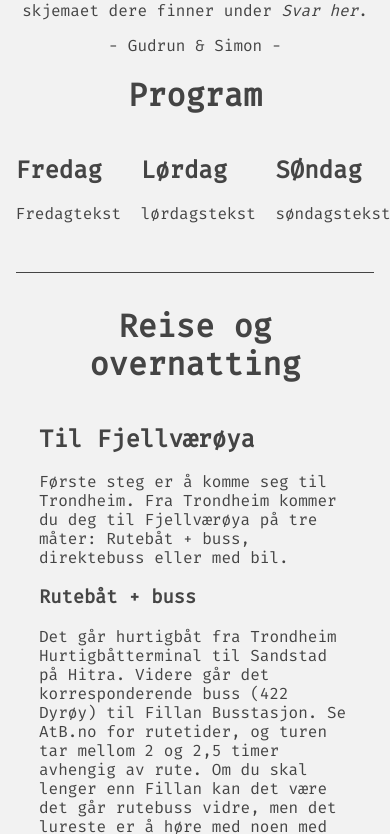
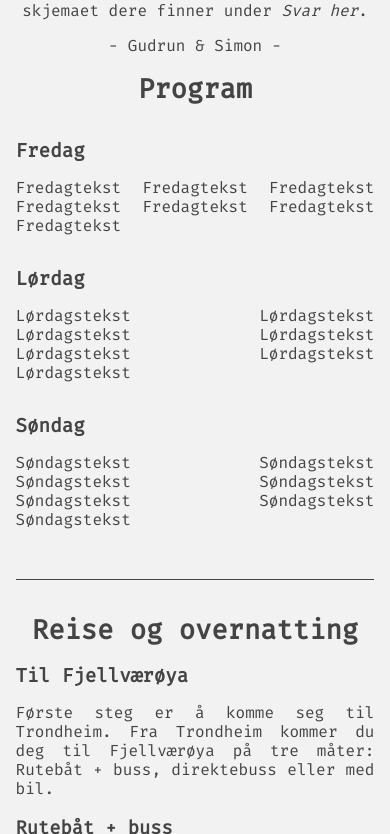
Before and after one commit to melhoos/gudrunogsimon, a React (Create React App) app: page / in a window 390 px wide. Shown: the part 910-1744 px from the top of the page. Built offline with nearby package versions, Linux system fonts and the light colour scheme.

Commit message:
Updated styles

```diff
--- a/package.json
+++ b/package.json
@@ -12,6 +12,7 @@
     "react": "^18.2.0",
     "react-dom": "^18.2.0",
     "react-scripts": "^2.1.3",
+    "typescript": "^4.8.3",
     "web-vitals": "^2.1.4"
   },
   "scripts": {
--- a/src/App.css
+++ b/src/App.css
@@ -10,6 +10,19 @@
   background-color: #f2f2f2;
   font-weight: lighter;
   color: #444;
+}
+
+p {
+  text-align: justify;
+  text-justify: inter-word;
+}
+
+h1 {
+  font-size: 1.7em;
+}
+
+h2 {
+  font-size: 1.2em;
 }
 
 main {
@@ -45,24 +58,34 @@ footer {
   margin-top: auto;
 }
 
-#Menu {
-  padding-bottom: 4vh;
-  margin-top: 4vh;
-  border-bottom: 1px solid #444;
+#Menu, #Program .bullets, #Information .bullets {
+  display: flex;
+  justify-content: space-between;
+}
+
+#Program .bullets > div, #Information .bullets > div {
+  width: 30%;
 }
 
 #Program, #Travel, #Information, #Reply, #Contact {
-  border-bottom: 1px solid #444;
   padding-bottom: 4vh;
   margin-bottom: 4vh;
 }
 
-#Menu, #Menu div {
-  display: flex;
-  justify-content: space-around;
+#Program h2, #Travel h2, #Travel h3 {
+  text-align: left;
 }
 
-#Menu div label {
+#Menu, #Program, #Travel, #Information, #Reply, #Contact {
+  border-bottom: 1px solid #444;
+}
+
+#Menu {
+  padding-bottom: 4vh;
+  margin-top: 4vh;
+}
+
+#Menu div, #Information .bullets h2 {
   display: flex;
   align-items: center;
 }
@@ -87,52 +110,10 @@ footer {
   margin-top: 31vh;
   background-color: hsla(330, 4%, 89%, 0.85);;
   width: 92vw;
-  padding: 1vh 0;
 }
 
-#Travel .travel, #Travel .accommodation {
-  display: flex;
-  justify-content: space-around;
-  min-width: 80vw;
-}
-
-#Travel .description {
-  max-width: 45vw;
-  text-align: left;
-}
-
-#Travel img {
-  max-width: 35vw;
-}
-
-#Information .bullets {
-  display: flex;
-  justify-content: space-around;
-  column-gap: 5vw;
-}
-
-#Information .bullets h2, #Information .bullets p {
-  text-align: left;
-}
-
-#Information .bullets h2 {
-  display: flex;
-  align-items: center;
-}
-
-#Program .bullets {
-  display: flex;
-  justify-content: space-around;
-  column-gap: 5vw;
-}
-
-#Program .bullets h2, #Information .bullets p {
-  text-align: left;
-}
-
-#Program .bullets h2 {
-  display: flex;
-  align-items: center;
+#Intro p {
+  text-align: center;
 }
 
 #Map {
@@ -147,24 +128,13 @@ footer {
   height: 400px;
 }
 
-@media only screen and (max-width: 600px) {
-
-  #Menu {
-    display: block;
-  }
-  #Menu div {
-    justify-content: center;
+@media only screen and (max-width: 750px) {
+  #Menu, #Program .bullets, #Information .bullets {
+    flex-direction: column;
+    align-items: center;
   }
 
-  #Information .bullets {
-    flex-flow: wrap;
-  }
-
-  #Travel img {
-    display: none;
-  }
-
-  #Travel .description {
-    max-width: 80vw;
+  #Program .bullets > div, #Information .bullets > div {
+    width: 100%;
   }
 }
--- a/src/App.js
+++ b/src/App.js
@@ -10,6 +10,7 @@ import Information from './Information';
 import Reply from './Reply';
 import Contact from './Contact';
 import Map from './Map';
+import Intro from './Intro';
 
 function App() {
   return (
@@ -18,6 +19,7 @@ function App() {
       <main>
         <Menu/>
         <HeadPicture/>
+        <Intro/>
         <Program/>
         <Travel/>
         <Information/>
--- a/src/Information.jsx
+++ b/src/Information.jsx
@@ -13,11 +13,10 @@ const Information = () => {
         Praktisk informasjon
       </h1>
       <div className="bullets">
-
         <div>
           <h2>
+            <Lottie id={'kimono'} icon={kimono} sizeInPx={60} />
             Kleskode
-            <Lottie id={'kimono'} icon={kimono} sizeInPx={60} />
           </h2>
           <p>
             Vi krysser fingrene for sommer og sol - kom sommerlig og pent kledd!
@@ -25,8 +24,8 @@ const Information = () => {
         </div>
         <div>
           <h2>
+            <Lottie id={'gift'} icon={gift} sizeInPx={60} />
             Gaver
-            <Lottie id={'gift'} icon={gift} sizeInPx={60} />
           </h2>
           <p>
             Det viktigste for oss er at du vil være med å feire dagen.
@@ -37,8 +36,8 @@ const Information = () => {
         </div>
         <div>
           <h2>
+            <Lottie id={'suitcase'} icon={suitcase} sizeInPx={60} />
             Pakkeliste
-            <Lottie id={'suitcase'} icon={suitcase} sizeInPx={60} />
           </h2>
           <p>
             Ta med varme klær til kveldene, casual pent antrekk til fredag, antrekk til bryllup lørdag, turklær til søndagsturen og badetøy for de modige.
--- /dev/null
+++ b/src/Intro.jsx
@@ -0,0 +1,20 @@
+import React from 'react';
+
+const Intro = () => {
+  return (
+    <div id="Intro">
+        <p>
+            Velkommen til hjemmesiden for bryllupet vårt!
+            <br/>
+            Her finner du programmet og all informasjon om bryllupshelgen.
+            <br/>
+            Svar utbes innen 01. mai 2023 via skjemaet dere finner under <i> Svar her</i>.
+        </p>
+        <p>
+            - Gudrun & Simon -
+        </p>
+     </div>
+  );
+};
+
+export default Intro;
--- a/src/Program.jsx
+++ b/src/Program.jsx
@@ -3,29 +3,16 @@ import React from 'react';
 const Program = () => {
   return (
     <div id="Program">
-    <p>
-      Velkommen til hjemmesiden for bryllupet vårt!
-      <br>
-      </br>
-      Her finner du programmet og all informasjon om bryllupshelgen.
-      <br>
-      </br>
-      Svar utbes innen 01. mai 2023 via skjemaet dere finner under <i> Svar her</i>.
-      </p>
-      <p>
-      - Gudrun & Simon -
-     </p>
-
-    <h1>
-      Program
-    </h1>
+      <h1>
+        Program
+      </h1>
       <div className="bullets">
         <div>
           <h2>
             Fredag
           </h2>
           <p>
-            Fredagtekst
+            Fredagtekst Fredagtekst Fredagtekst Fredagtekst Fredagtekst Fredagtekst Fredagtekst
           </p>
         </div>
         <div>
@@ -33,15 +20,15 @@ const Program = () => {
             Lørdag
           </h2>
           <p>
-            lørdagstekst
+            Lørdagstekst Lørdagstekst Lørdagstekst Lørdagstekst Lørdagstekst Lørdagstekst Lørdagstekst
           </p>
         </div>
         <div>
           <h2>
-            SØndag
+            Søndag
           </h2>
           <p>
-            søndagstekst
+            Søndagstekst Søndagstekst Søndagstekst Søndagstekst Søndagstekst Søndagstekst Søndagstekst
           </p>
         </div>
       </div>
--- a/src/Travel.jsx
+++ b/src/Travel.jsx
@@ -41,18 +41,18 @@ const Travel = () => {
           </h3>
           <p> Kommer informasjon her</p>
         </span>
-        <img
+        {/* <img
           className="gudrunogsimon2"
           src={gudrunogsimon2}
           alt="Gudrun og Simon"
-        />
+        /> */}
       </div>
       <div className="accommodation">
-        <img
+        {/* <img
           className="gudrunogsimon3"
           src={gudrunogsimon3}
           alt="Gudrun og Simon"
-        />
+        /> */}
         <span className="description">
           <h2>Overnatting</h2>
           <p> Kommer informasjon her </p>
--- /dev/null
+++ b/src/react-app-env.d.ts
@@ -0,0 +1 @@
+/// <reference types="react-scripts" />
```
Also changed, not shown: tsconfig.json (added, +25 -0 lines), 2 other files (tests, documents, lock files or other folders).
